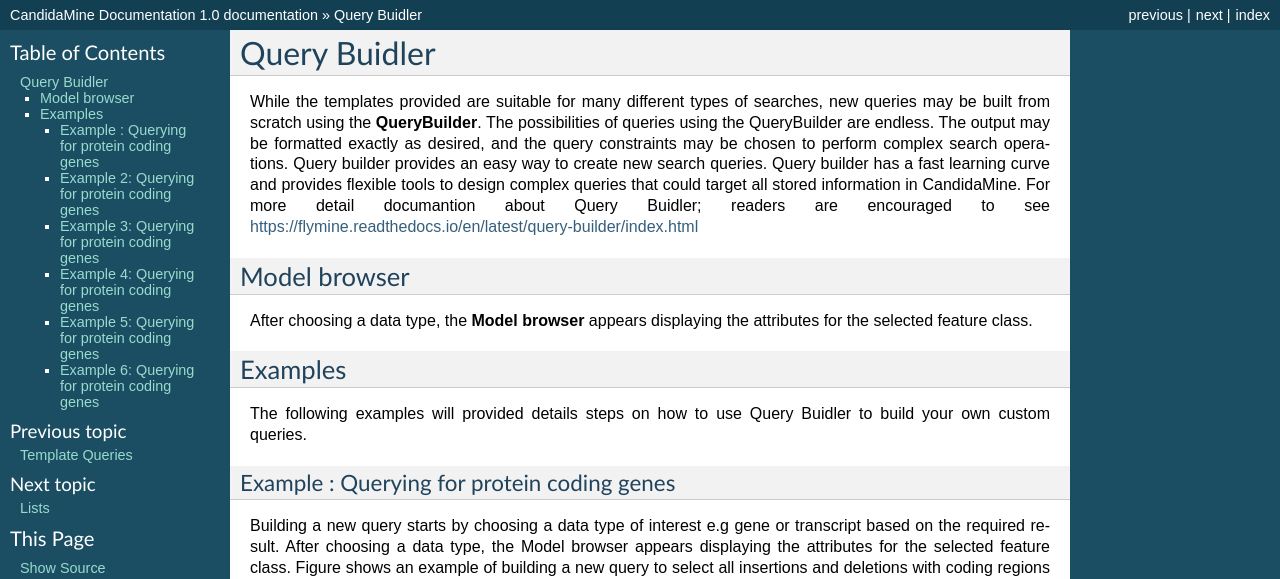
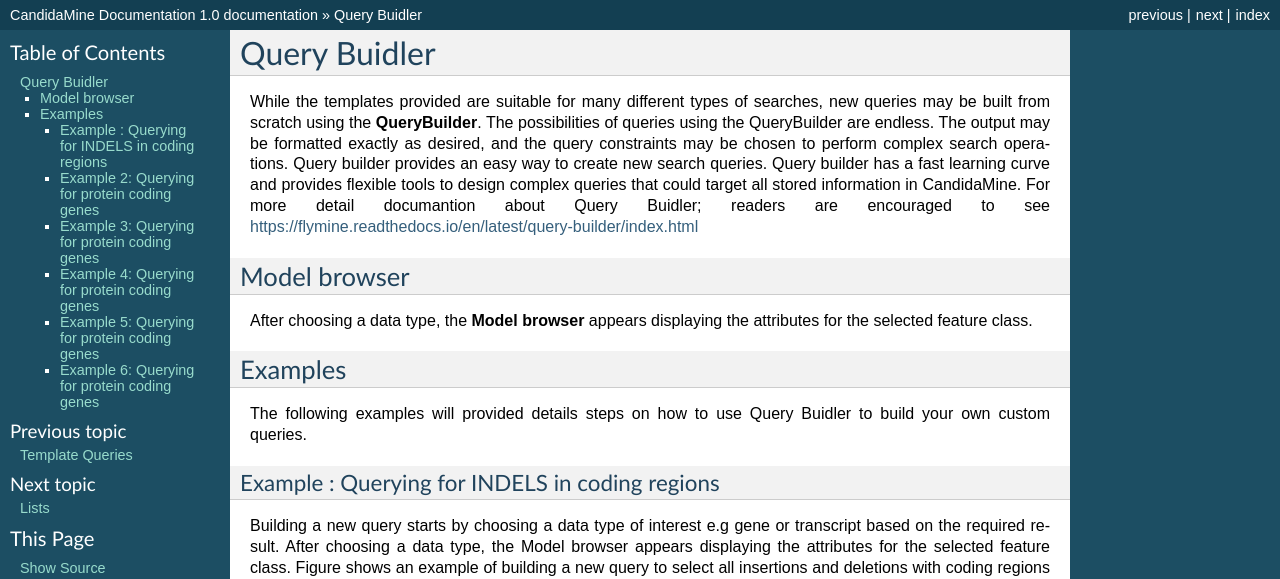
Before and after one commit to Gabaldonlab/candidamine-docs, a Sphinx documentation site: the page built from docs/user_guide/query.rst, in a window 1280 px wide. Shown: the top 579 px of the page. Built offline with Sphinx 7.4.7, drawn with Linux system fonts in a browser that asks for light colours.

Commit message:
Update query.rst

```diff
--- a/docs/user_guide/query.rst
+++ b/docs/user_guide/query.rst
@@ -16,7 +16,7 @@
 
 The following examples will provided details steps on how to use Query Buidler to build your own custom queries.
 
-Example : Querying for protein coding genes
+Example : Querying for INDELS in coding regions
 ^^^^^^^^^^^^^^^^^^^^^^^^^^^^^^^^^^^^^^^^^^^^
 
 
```
